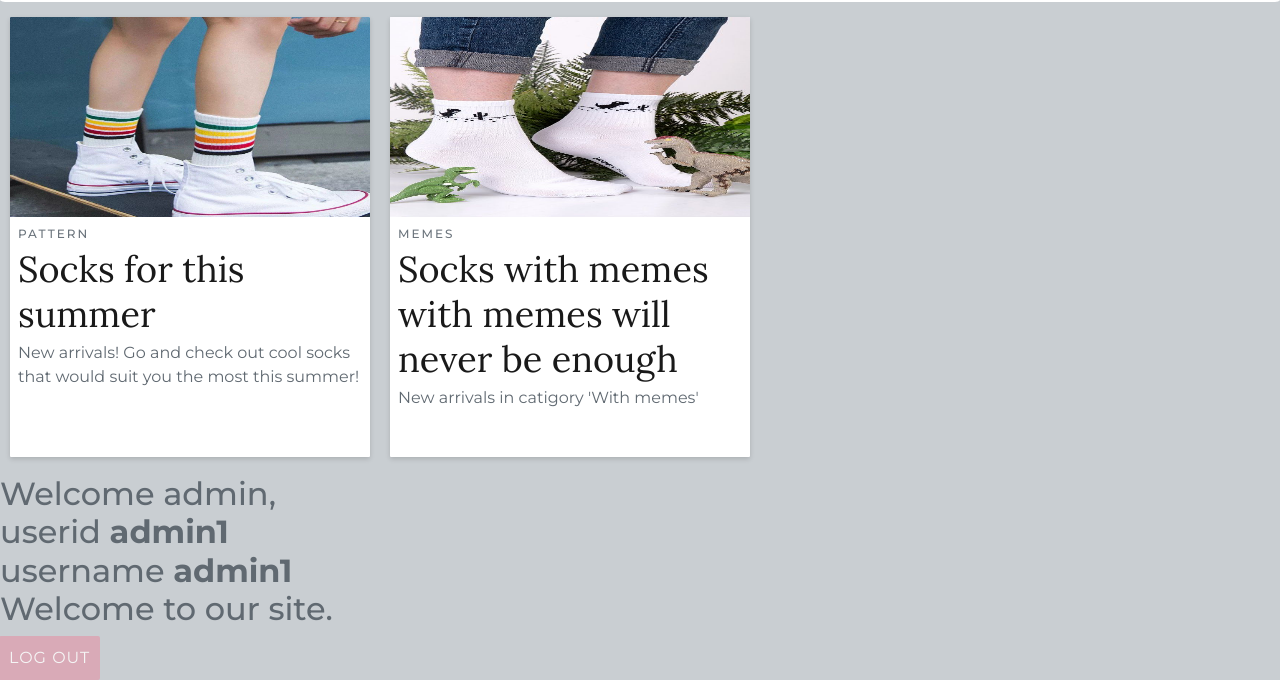
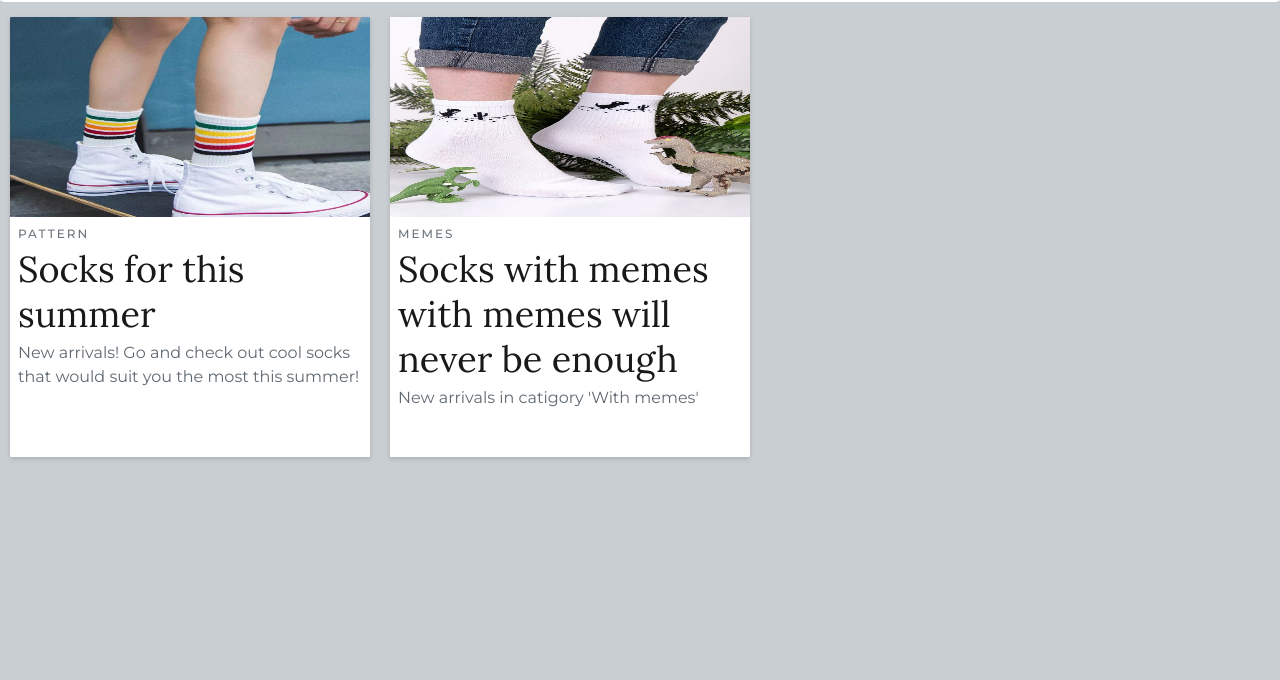
Before and after one commit to mlnkvn/web-assignment, a PHP site: page /admin/indexadmin.php in a window 1280 px wide. Shown: the part 1294-1974 px from the top of the page. After the commit the page ends 1754 px from the top, so only its background shows below. Run offline with PHP 8.4, Linux system fonts and the light colour scheme; a user stored in the database is signed in; data comes from the database, SQL or seed files in the repository.

Commit message:
small fixes

```diff
--- a/actions/functionality.php
+++ b/actions/functionality.php
@@ -474,8 +474,20 @@ function cleanOrderedItems($con, $orderId) {
     return true;
 }
 
+function removeFromOrder($con, $orderId, $itemId) {
+    $sql = "DELETE FROM `orderedItems` WHERE itemId=?;";
+    $stmt = mysqli_stmt_init($con);
+    if (!mysqli_stmt_prepare($stmt, $sql)) {
+        return false;
+    }
+    mysqli_stmt_bind_param($stmt, "s", $itemId);
+    mysqli_stmt_execute($stmt);
+    mysqli_stmt_close($stmt);
+    return true;
+}
+
 function removeOrderedItem($con, $itemId) {
-    $sql = "DELETE FROM `orderedItems` WHERE itemId=?;";
+    $sql = "DELETE FROM `orderedItems` WHERE itemId=? ;";
     $stmt = mysqli_stmt_init($con);
     if (!mysqli_stmt_prepare($stmt, $sql)) {
         return false;
--- a/admin/categoryadmin.php
+++ b/admin/categoryadmin.php
@@ -52,11 +52,8 @@ function delete_item($id)
     }
     mysqli_stmt_bind_param($stmt, "s", $id);
     mysqli_stmt_execute($stmt);
-    // $result = mysqli_stmt_get_result($stmt);
-    // echo $result;
     return "success"; //"Item with ID " . $id . " deleted successfully!";
 }
-
 
 
 ?>
@@ -146,7 +143,6 @@ function delete_item($id)
         var items = <?php echo json_encode($itemsPHP); ?>;
 
 
-
         function deleteItem(itemId) {
             var xhr = new XMLHttpRequest();
             var url = '?mode=delete&funcAction=executeFunc&function=delete_item&arguments=' + JSON.stringify(itemId);
@@ -163,7 +159,6 @@ function delete_item($id)
             xhr.open('GET', url, true);
             xhr.send();
         }
-
 
 
         // Create table row and insert fetched HTML content into a single cell
--- a/admin/header_admin.php
+++ b/admin/header_admin.php
@@ -40,7 +40,6 @@
                     <div class="dropdown-content">
                         <a href="settingsadmin.php">Edit account</a>
                         <a href="usersadmin.php">User management</a>
-                        <a href="contentadmin.php">Content Management</a>
                         <a href="ordersadmin.php">Orders management</a>
                         <a href="logoutadmin.php">Log out</a>
                     </div>
--- a/admin/indexadmin.php
+++ b/admin/indexadmin.php
@@ -12,14 +12,6 @@ if ($_SESSION["level"] !== 1) {
 include_once 'header_admin.php';
 include_once 'homepage_body_admin.php';
     ?>
-
-<div>
-    <h2>Welcome admin, <br>userid <b><?php echo htmlspecialchars($_SESSION["userid"]); ?> </b> <br> username
-        <b><?php echo htmlspecialchars($_SESSION["username"]); ?></b> <br>Welcome to our site.</h2>
-    <button type="button" name="log out" onclick="log_out()">Log out</button>
-    <h2 id="loggedoutmsg" style="display: none"></h2>
-</div>
-
 </body>
 
 </html>
```
Also changed, not shown: img/post6.png (added).
